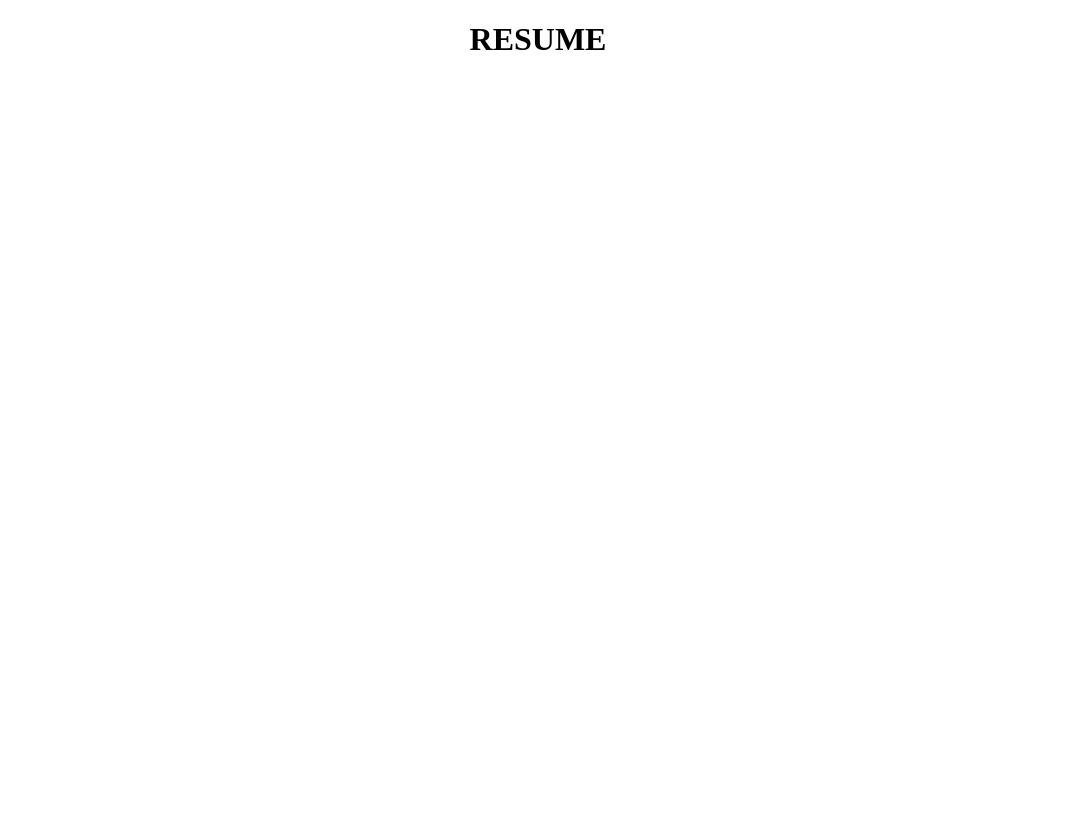
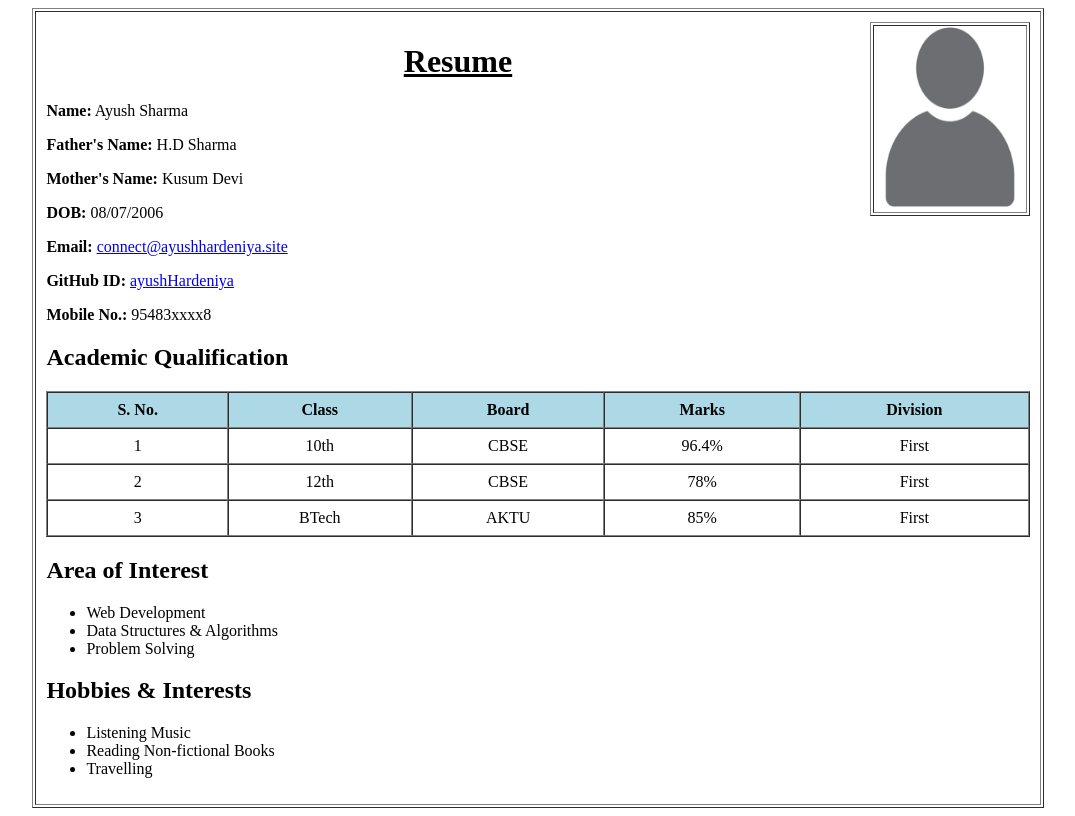
Before and after one commit to ayushHardeniya/ABES-FSD-AYUSH-351, a plain HTML site: page HTML/resume.html in a window 1280 px wide. Shown: the whole page, without its empty margins (102-1177 px from the left). Drawn offline with Linux system fonts and the light colour scheme.

Commit message:
Date - 03/09/2025, WD Lab

```diff
--- a/HTML/resume.html
+++ b/HTML/resume.html
@@ -1,14 +1,88 @@
 <!DOCTYPE html>
 <html lang="en">
+
 <head>
     <meta charset="UTF-8">
     <meta name="viewport" content="width=device-width, initial-scale=1.0">
-    <title>Document</title>
+    <title>Resume</title>
+    <link rel="icon" href="profile-placeholder.png" type="image/x-icon">
 </head>
+
 <body>
-    <center>
-        <h1>RESUME</h1>
-        <bdi
-    </center>
+
+    <table border="1" width="80%" align="center" cellpadding="10">
+        <tr>
+            <td>
+                <table border="1" align="right" width="150px" height="180px">
+                    <tr>
+                        <td align="center">
+                            <img src="profile-placeholder.png" alt="Photo" width="150px" height="180px">
+                        </td>
+                    </tr>
+                </table>
+
+                <!--<marquee behavior="scroll" direction="right"><h1 align="center"><u>Resume</u></h1></marquee> #for scrolling effect-->
+                <h1 align="center"><u>Resume</u></h1>
+
+                <p><b>Name:</b> Ayush Sharma</p>
+                <p><b>Father's Name:</b> H.D Sharma</p>
+                <p><b>Mother's Name:</b> Kusum Devi</p>
+                <p><b>DOB:</b> 08/07/2006</p>
+                <p><b>Email:</b> <a href="mailto:connect@ayushhardeniya.site">connect@ayushhardeniya.site</a></p>
+                <p><b>GitHub ID:</b>
+                    <a href="https://github.com/ayushhardeniya">ayushHardeniya</a>
+                </p>
+                <p><b>Mobile No.:</b> 95483xxxx8</p>
+
+                <h2>Academic Qualification</h2>
+                <table border="1" width="100%" cellpadding="8" cellspacing="0">
+                    <tr bgcolor="lightblue">
+                        <th>S. No.</th>
+                        <th>Class</th>
+                        <th>Board</th>
+                        <th>Marks</th>
+                        <th>Division</th>
+                    </tr>
+                    <tr>
+                        <td align="center">1</td>
+                        <td align="center">10th</td>
+                        <td align="center">CBSE</td>
+                        <td align="center">96.4%</td>
+                        <td align="center">First</td>
+                    </tr>
+                    <tr>
+                        <td align="center">2</td>
+                        <td align="center">12th</td>
+                        <td align="center">CBSE</td>
+                        <td align="center">78%</td>
+                        <td align="center">First</td>
+                    </tr>
+                    <tr>
+                        <td align="center">3</td>
+                        <td align="center">BTech</td>
+                        <td align="center">AKTU</td>
+                        <td align="center">85%</td>
+                        <td align="center">First</td>
+                    </tr>
+                </table>
+
+                <h2>Area of Interest</h2>
+                <ul>
+                    <li>Web Development</li>
+                    <li>Data Structures & Algorithms</li>
+                    <li>Problem Solving</li>
+                </ul>
+
+                <h2>Hobbies & Interests</h2>
+                <ul>
+                    <li>Listening Music</li>
+                    <li>Reading Non-fictional Books</li>
+                    <li>Travelling</li>
+                </ul>
+            </td>
+        </tr>
+    </table>
+
+
 </body>
 </html>
```
Also changed, not shown: HTML/picttt.png (deleted), HTML/profile-placeholder.png (added).
